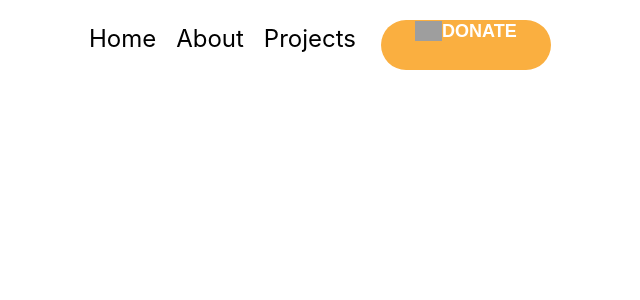
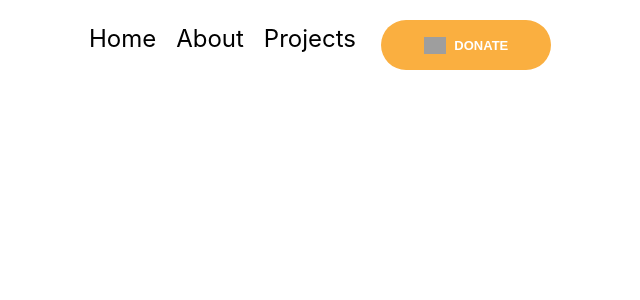
Before and after one commit to oakeef/huge_website, a React (Create React App) app: page / in a window 1280 px wide. Shown: the top 300 px of the page, without its empty margins (629-1269 px from the left). Built offline with nearby package versions, Linux system fonts and the light colour scheme; grey boxes are pictures that could not be loaded.

Commit message:
fix centering of patreon donate button

```diff
--- a/src/Components/NavBar/Navbar.css
+++ b/src/Components/NavBar/Navbar.css
@@ -3,16 +3,18 @@
 }
 
 .logo {
-    height: 20px;
+    height: 17px;
+    padding-right: 8px;
 }
 
 button {
+    align-items: center;
     background-color: #faaf40;
     border: none;
     border-radius: 30px;
     color: white;
     display: flex;
-    font-size: large;
+    font-size: small;
     font-weight: bolder;
     height: 50px;
     justify-content: center;
```
